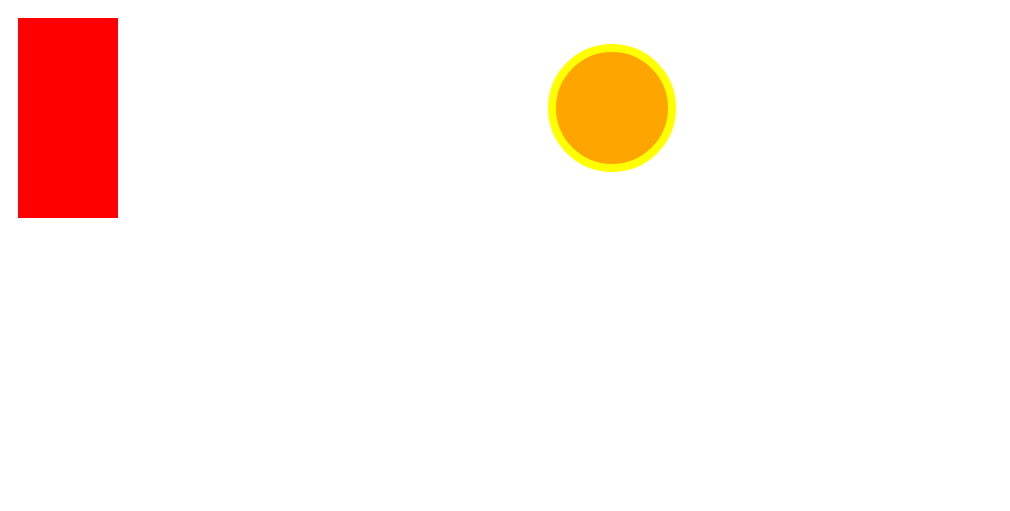
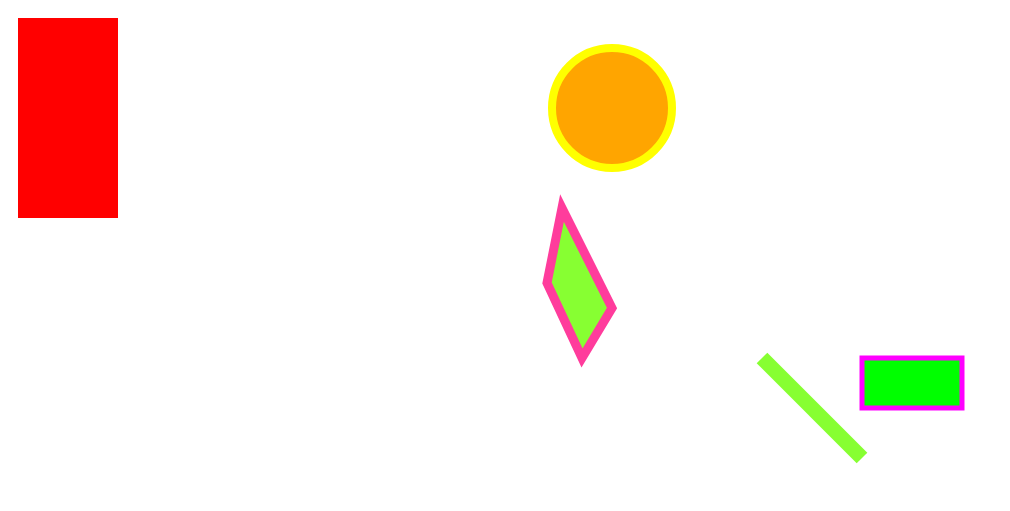
Before and after one commit to AlvinBragd/testrepo, a plain HTML site: page index.html in a window 1280 px wide. Shown: the whole page, without its empty margins (0-1010 px from the left). Drawn offline with Linux system fonts and the light colour scheme.

Commit message:
Update index.html

```diff
--- a/index.html
+++ b/index.html
@@ -16,7 +16,9 @@
 
     <svg width="500" height = "500">
         <circle cx="100" cy="100" r="60" stroke="yellow" stroke-width="8" fill="orange"/>
-
+        <rect width="100" height="50" x="350" y="350" style="fill:rgb(0,255,0); stroke-width:5; stroke:rgb(255,0,255);"/>
+        <line x1="250" x2="350" y1="350" y2="450" style="stroke:rgb(135,255,50); stroke-width:15;"></line>
+        <polygon points="50 200, 100 300, 70 350, 35, 275" style="stroke-width:9; stroke:rgb(255,60,156); fill:rgb(135,255,50)"></polygon>
     </svg>
 
 
```
